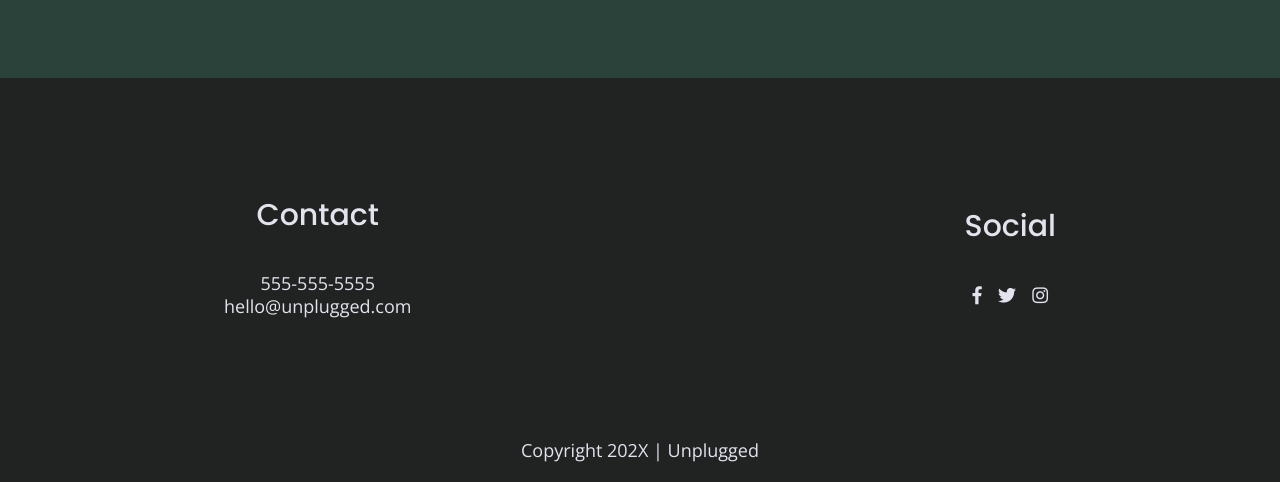
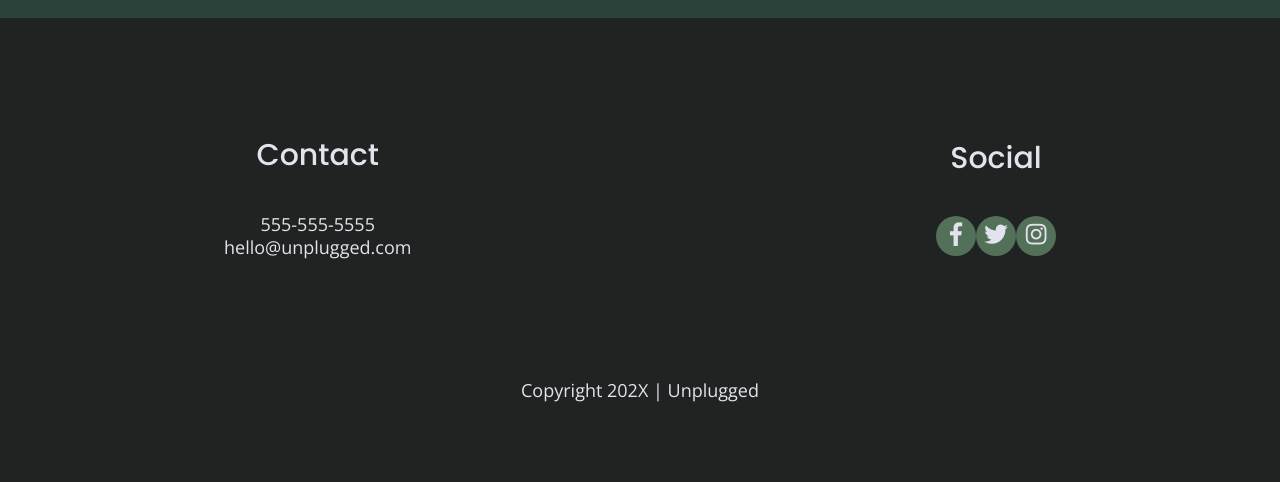
Before and after one commit to Stevenhaines06/unplugged--retreat-portfolio, a website built with Parcel: page index.html in a window 1280 px wide. Shown: the part 2331-2813 px from the top of the page. After the commit the page ends 2753 px from the top, so only its background shows below. Built offline with nearby package versions, Linux system fonts and the light colour scheme.

Commit message:
background and small touchups

```diff
--- a/css/main.css
+++ b/css/main.css
@@ -108,6 +108,7 @@
     font-family: 'Open Sans', sans-serif;
     color: #e2e3ed;
     text-align: left;
+    background-color: #202322;
   }
 
   ul,
@@ -126,6 +127,7 @@
     font-family: 'Poppins', sans-serif;
     font-weight: 500;
     font-size: 1.875em;
+    margin: 0;
   }
 
   h3,
@@ -233,6 +235,14 @@
     display: flex;
     justify-content: center;
     align-items: center;
+    background-color: #527158;
+  border-radius: 50%;
+  width: 40px;
+  height: 40px;
+  }
+
+  footer .social-icons p i {
+    font-size: 1.3125em;
   }
 
   footer .copyright {
```
